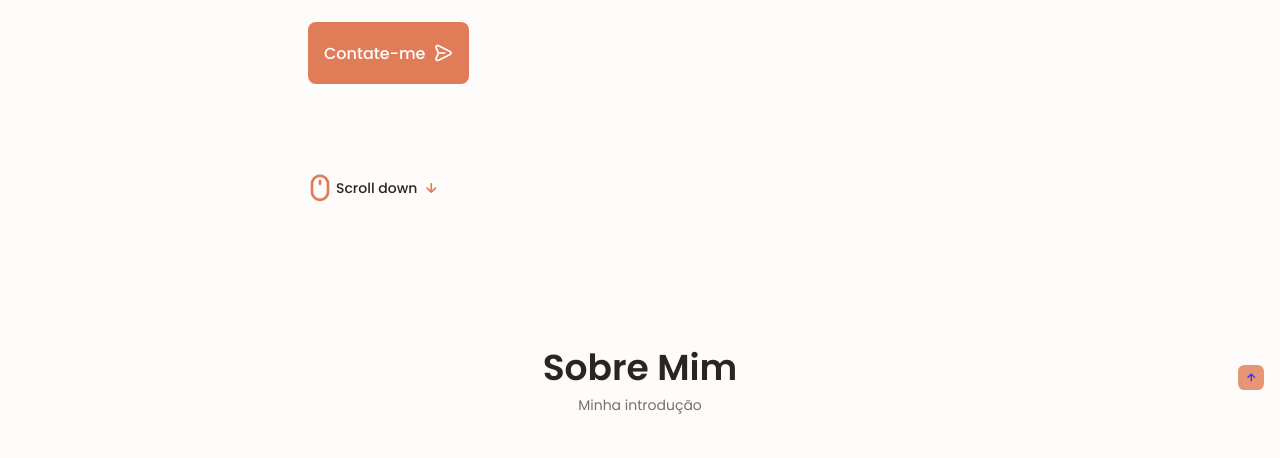
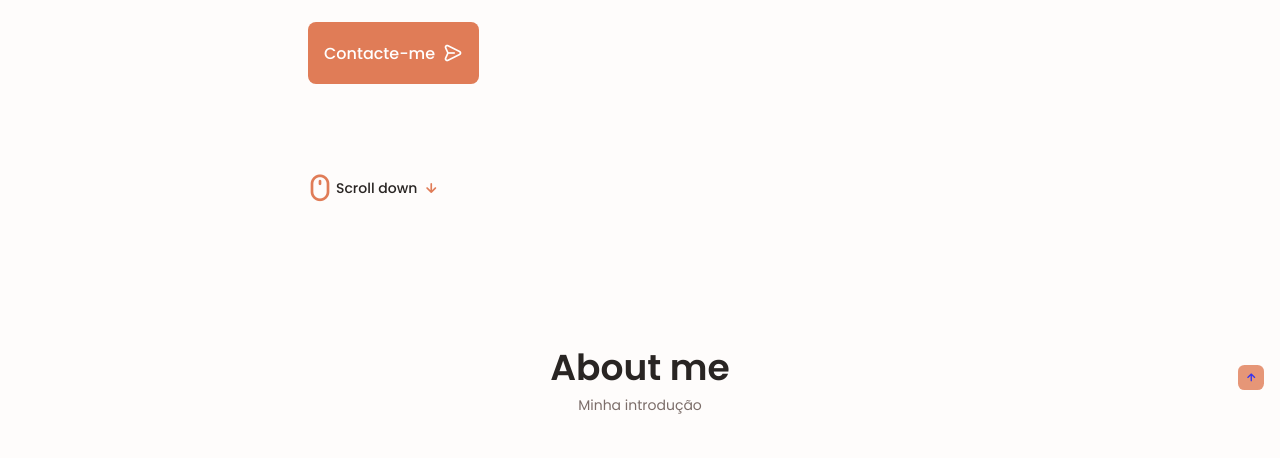
Before and after one commit to DevLuizFelip/Portfolio-Site, a plain HTML site: page index.html in a window 1280 px wide. Shown: the part 570-1028 px from the top of the page. Drawn offline with nearby package versions, Linux system fonts and the light colour scheme.

Commit message:
Atualizações

```diff
--- a/index.html
+++ b/index.html
@@ -115,7 +115,7 @@
                                 producing quality work.</p>
                             <br>
                             <a href="#contact" class="button button--flex">
-                                Contate-me<i class="uil uil-message button__icon"></i>
+                                Contacte-me<i class="uil uil-message button__icon"></i>
                             </a>
                         </div>
                     </div>
@@ -134,7 +134,7 @@
 
         <!--==================== ABOUT ====================-->
         <section class="about section" id="about">
-            <h2 class="section__title">Sobre Mim</h2>
+            <h2 class="section__title">About me</h2>
             <span class="section__subtitle">Minha introdução</span>
 
             <div class="about__container container grid">
```
